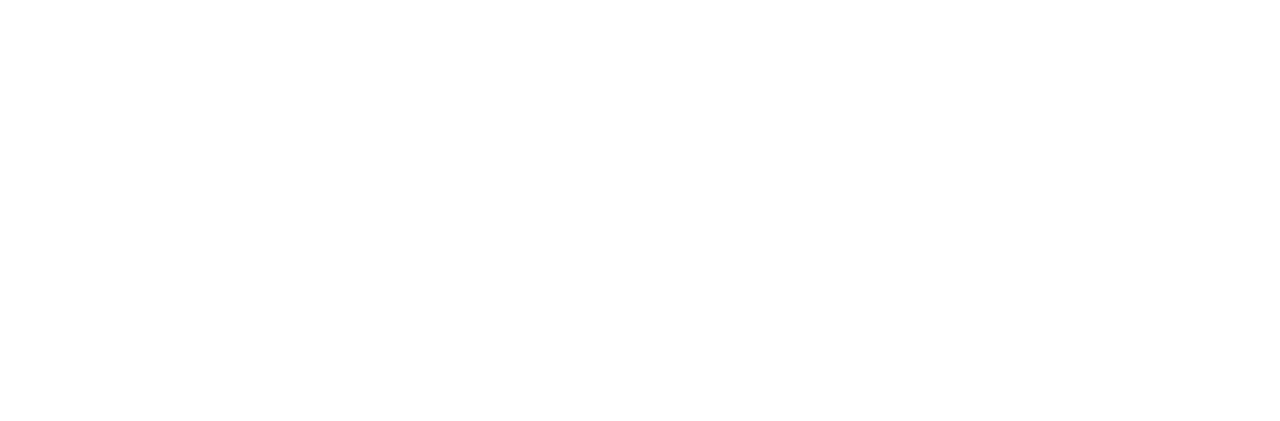
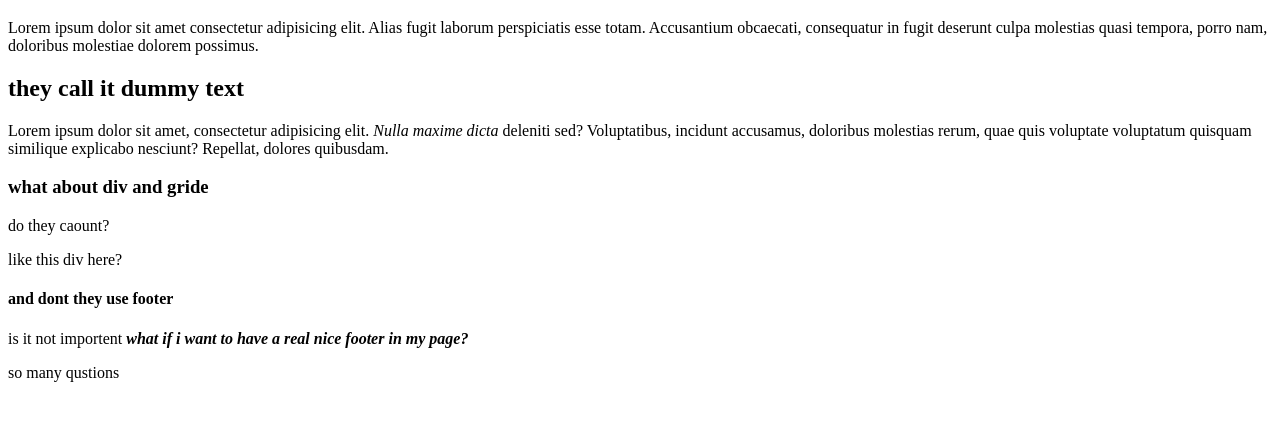
Before and after one commit to wolf5o5/git_test, a plain HTML site: page html_boilerplate/index.html in a window 1280 px wide. Shown: the part 61-482 px from the top of the page. Drawn offline with Linux system fonts and the light colour scheme.

Commit message:
well i know some of it but realy there was alot that i dont know

```diff
--- a/html_boilerplate/index.html
+++ b/html_boilerplate/index.html
@@ -7,5 +7,22 @@
 </head>
 <body>
  <h1>Hello World</h1>
+ <p>Lorem ipsum dolor sit amet consectetur adipisicing elit.
+     Alias fugit laborum perspiciatis esse totam. Accusantium obcaecati,
+     consequatur in fugit deserunt culpa molestias quasi tempora,
+     porro nam, doloribus molestiae dolorem possimus.</p>
+     <h2>they call it dummy text</h2>
+     <p> Lorem ipsum dolor sit amet, consectetur adipisicing elit.
+         <em>Nulla maxime dicta</em> deleniti sed?
+         Voluptatibus, incidunt accusamus, doloribus molestias rerum,
+         quae quis voluptate voluptatum quisquam similique explicabo nesciunt?
+         Repellat, dolores quibusdam.</p>
+         <h3>what about div and gride </h3>
+         <p> do they caount? </p>
+         <div> like this div here?</div>
+         <h4> and dont they use footer</h4>
+         <p> is it not importent
+             <em><strong> what if i want to have a real nice footer in my page? </strong></em></p>
+             <p>so many qustions</p>
 </body>
 </html>
```
